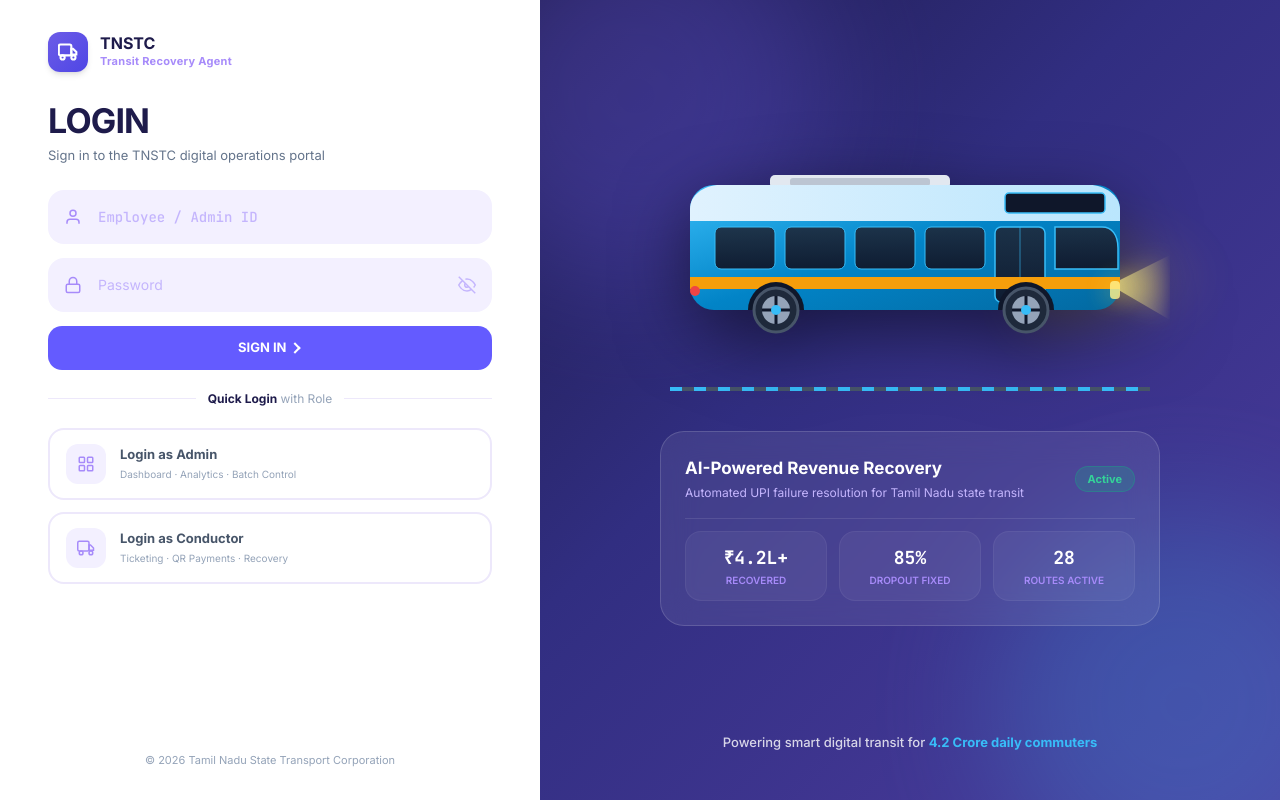
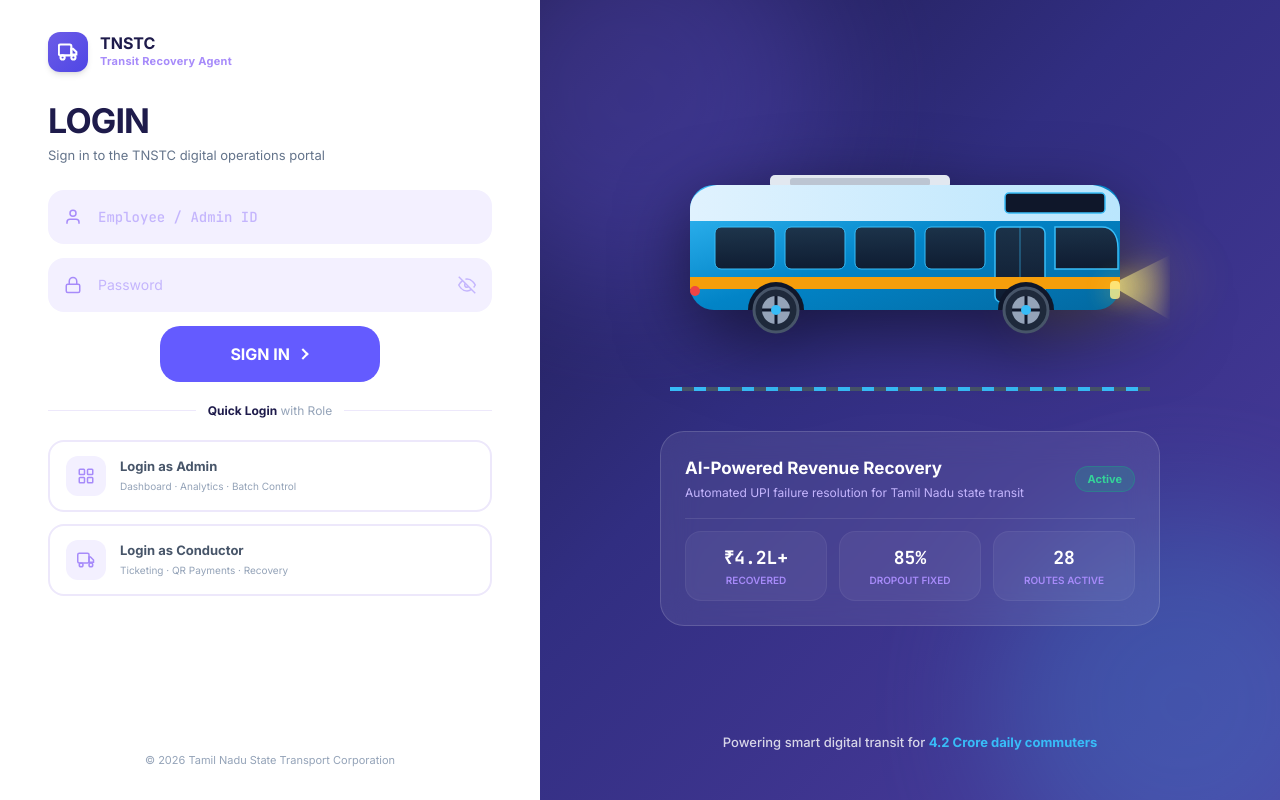
Before and after one commit to vsharishwaran-arch/transit-recovery, a React (Vite) app in the folder frontend/: page / in a window 1280 px wide. Built offline with nearby package versions, Linux system fonts and the light colour scheme; no server answers; the HTML template or start-up script is replaced by a standard one.

Commit message:
style: restore full height and reduce width for Sign In and Generate Ticket buttons

```diff
--- a/frontend/src/index.css
+++ b/frontend/src/index.css
@@ -113,24 +113,24 @@ body {
   --primary-color: #645bff;
   --secondary-color: #fff;
   --hover-color: #111;
-  --arrow-width: 9px;
+  --arrow-width: 10px;
   --arrow-stroke: 2px;
   box-sizing: border-box;
   border: 0;
-  border-radius: 14px;
+  border-radius: 20px;
   color: var(--secondary-color);
-  padding: 0.65em 1.2em;
-  height: 44px;
+  padding: 1em 1.8em;
   background: var(--primary-color);
   display: flex;
   transition: 0.2s background;
   align-items: center;
   justify-content: center;
-  gap: 0.5em;
-  font-size: 13px;
+  gap: 0.6em;
   font-weight: bold;
   cursor: pointer;
   width: 100%;
+  max-width: 220px;
+  margin: 0 auto;
 }
 
 .btn-signin .arrow-wrapper {
--- a/frontend/src/screens/ConductorApp.tsx
+++ b/frontend/src/screens/ConductorApp.tsx
@@ -178,10 +178,10 @@ function TicketForm({ onGenerate }: { onGenerate: (data: { session: TicketSessio
 
           {/* Generate button */}
           <button onClick={handleCreateTicket} disabled={loading}
-            className="w-full h-[46px] rounded-xl text-white text-[14px] font-bold transition-all hover:opacity-90 active:scale-[0.98] flex items-center justify-center gap-2 disabled:opacity-50"
-            style={{ background: "linear-gradient(135deg, #1A56DB, #1D4ED8)", boxShadow: "0 4px 16px rgba(26,86,219,0.25)" }}>
+            className="w-full max-w-[240px] mx-auto h-[56px] rounded-2xl text-white text-[15px] font-black transition-all hover:opacity-90 active:scale-[0.98] flex items-center justify-center gap-2 disabled:opacity-50"
+            style={{ background: "linear-gradient(135deg, #1A56DB, #1D4ED8)", boxShadow: "0 8px 24px rgba(26,86,219,0.35)" }}>
             {loading ? "Generating..." : "Generate Ticket"}
-            <svg width="15" height="15" fill="none" stroke="white" strokeWidth="2.5" viewBox="0 0 24 24"><line x1="5" y1="12" x2="19" y2="12"/><polyline points="12 5 19 12 12 19"/></svg>
+            <svg width="18" height="18" fill="none" stroke="white" strokeWidth="2.5" viewBox="0 0 24 24"><line x1="5" y1="12" x2="19" y2="12"/><polyline points="12 5 19 12 12 19"/></svg>
           </button>
 
           <p className="text-[#94A3B8] text-[11px] text-center">
```
